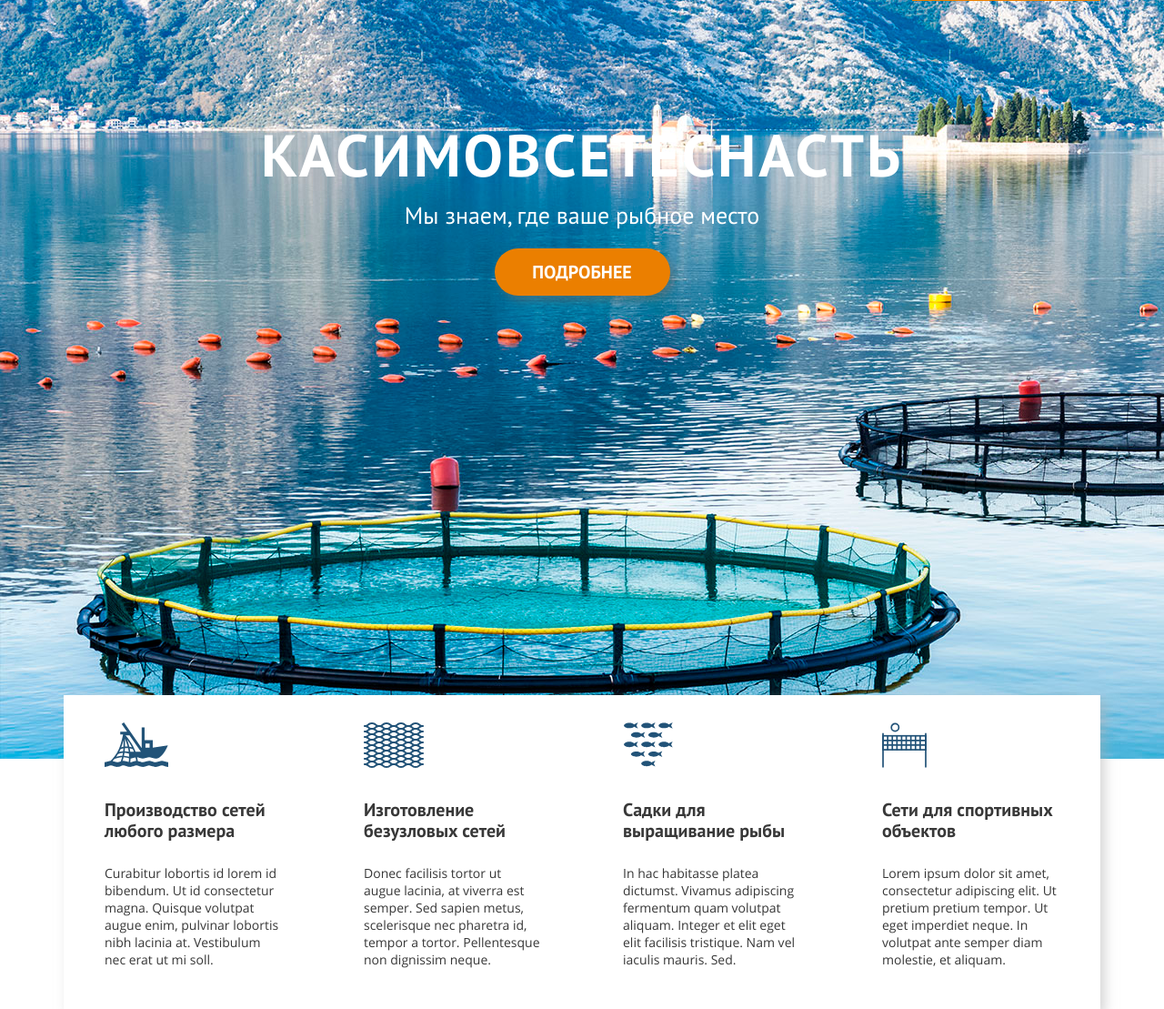
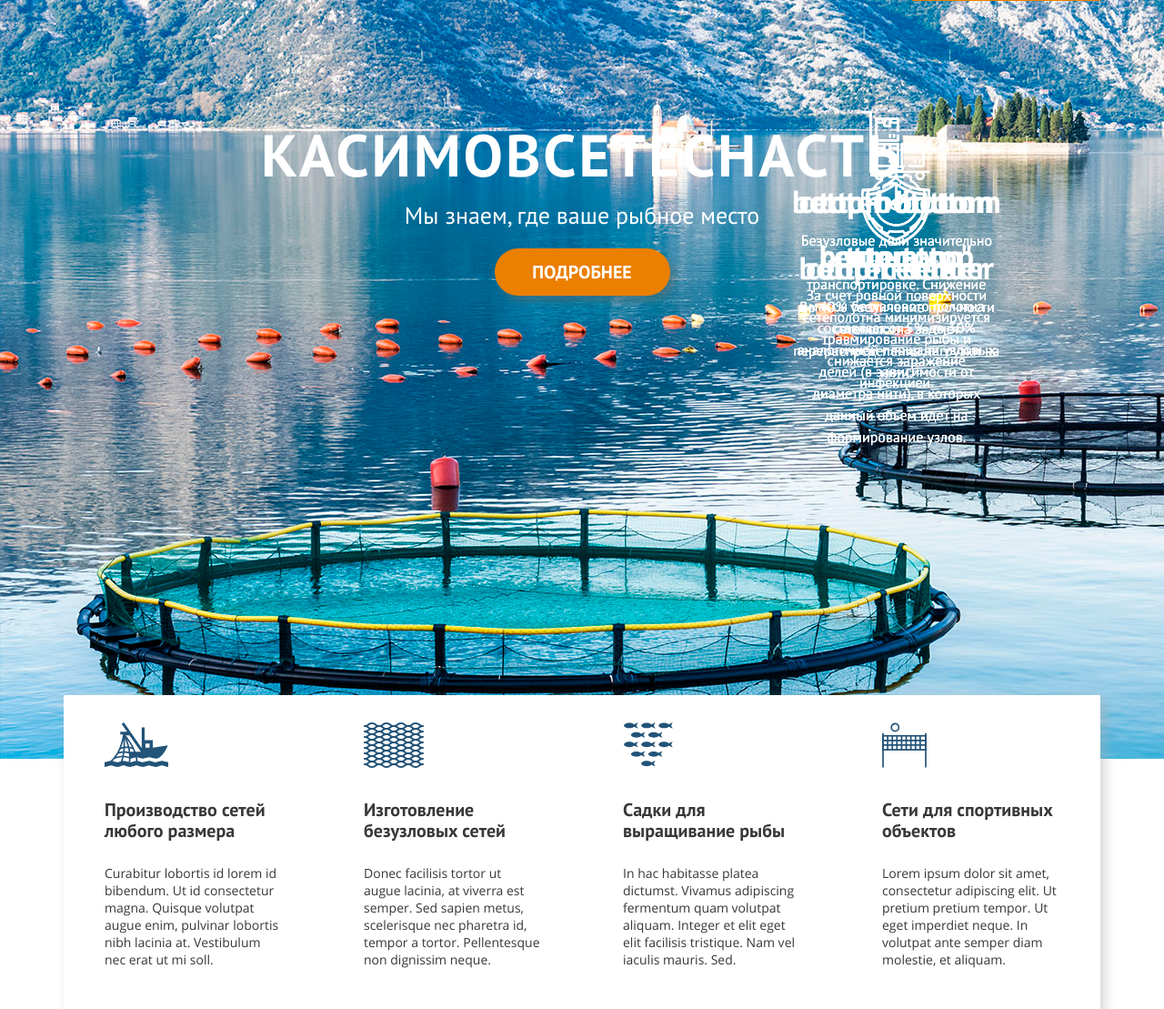
Before and after one commit to solovjevrv/kasimov-wp, a PHP site: page / in a window 1280 px wide. Shown: the part 85-1194 px from the top of the page at 91% size. Run offline with PHP 8.4, Linux system fonts and the light colour scheme.

Commit message:
wip Анимация  в parallax

```diff
--- a/css/main.css
+++ b/css/main.css
@@ -737,7 +737,10 @@ iframe {
 .parallax .parallax-container .text {
   padding-right: 70px;
   text-align: center;
-  padding-top: 18%;
+  opacity: 0;
+  position: fixed;
+  top: 50%;
+  transform: translateY(-50%) !important;
 }
 
 .parallax .parallax-container .text h3 {
--- a/index.html
+++ b/index.html
@@ -7,6 +7,7 @@
   <title>Касимовсетеснасть</title>
   <meta name="viewport" content="width=device-width, initial-scale=1">
   <link rel="stylesheet" type="text/css" media="screen" href="css/bootstrap.min.css">
+  <link rel="stylesheet" href="https://unpkg.com/aos@next/dist/aos.css" />
   <link rel="stylesheet" type="text/css" media="screen" href="css/fonts.css">
   <link rel="stylesheet" type="text/css" media="screen" href="css/main.css">
 
@@ -153,9 +154,9 @@
   <!-- < ---------- PARALLAX ---------- > -->
   <section class="parallax">
 
-    <div class="parallax-container" data-parallax="scroll" data-image-src="img/parallax/parallax-1-min.png"
+    <!-- <div class="parallax-container" data-parallax="scroll" data-image-src="img/parallax/parallax-1-min.png"
       data-speed="0" data-z-index="0">
-      <div class="text col-3 offset-8">
+      <div class="text col-3 offset-8" data-aos="fade-up" data-aos-anchor-placement="top-bottom" data-aos-easing="ease-in-out">
         <img src="img/icons/weight.png" alt="">
         <h3>Меньший вес</h3>
         <p>Безузловые дели значительно компактнее при транспортировке. Снижение массы безузлового полотна составляет от
@@ -165,7 +166,7 @@
     </div>
     <div class="parallax-container" data-parallax="scroll" data-image-src="img/parallax/parallax-2-min.png"
       data-speed="0" data-z-index="0">
-      <div class="text col-3 offset-8">
+      <div class="text col-3 offset-8" data-aos="fade-up" data-aos-anchor-placement="top-center" data-aos-easing="ease-in-out">
         <img src="img/icons/prochnost.png" alt="">
         <h3>Прочность</h3>
         <p>До 40% увеличение прочности сетеполотна за счет перераспределения нагрузки на нити.</p>
@@ -173,9 +174,90 @@
     </div>
     <div class="parallax-container" data-parallax="scroll" data-image-src="img/parallax/parallax-3-min.png"
       data-speed="0" data-z-index="0">
-      <div class="text col-3 offset-8">
+      <div class="text col-3 offset-8" data-aos="fade-up" data-aos-anchor-placement="top-top" data-aos-easing="ease-in-out">
         <img src="img/icons/efficiency.png" alt="">
         <h3>Эффективность</h3>
+        <p>За счет ровной поверхности сетеполотна минимизируется травмирование рыбы и снижается заражение инфекцией.
+        </p>
+      </div>
+    </div> -->
+    <div class="parallax-container" data-parallax="scroll" data-image-src="img/parallax/parallax-1-min.png"
+      data-speed="0" data-z-index="0">
+      <div class="text col-3 offset-8" data-aos="fade-up" data-aos-anchor-placement="top-bottom" data-aos-easing="ease-in-out">
+        <img src="img/icons/weight.png" alt="">
+        <h3>top-bottom</h3>
+        <p>Безузловые дели значительно компактнее при транспортировке. Снижение массы безузлового полотна составляет от
+          5% до 30% аналогичной площади узловых делей (в зависимости от диаметра нити), в которых данный объем идет на
+          формирование узлов.</p>
+      </div>
+    </div>
+    <div class="parallax-container" data-parallax="scroll" data-image-src="img/parallax/parallax-2-min.png"
+      data-speed="0" data-z-index="0">
+      <div class="text col-3 offset-8" data-aos="fade-up" data-aos-anchor-placement="top-center" data-aos-easing="ease-in-out">
+        <img src="img/icons/prochnost.png" alt="">
+        <h3>top-center</h3>
+        <p>До 40% увеличение прочности сетеполотна за счет перераспределения нагрузки на нити.</p>
+      </div>
+    </div>
+    <div class="parallax-container" data-parallax="scroll" data-image-src="img/parallax/parallax-3-min.png"
+      data-speed="0" data-z-index="0">
+      <div class="text col-3 offset-8" data-aos="fade-up" data-aos-anchor-placement="top-top" data-aos-easing="ease-in-out">
+        <img src="img/icons/efficiency.png" alt="">
+        <h3>top-top</h3>
+        <p>За счет ровной поверхности сетеполотна минимизируется травмирование рыбы и снижается заражение инфекцией.
+        </p>
+      </div>
+    </div>
+    <div class="parallax-container" data-parallax="scroll" data-image-src="img/parallax/parallax-1-min.png"
+      data-speed="0" data-z-index="0">
+      <div class="text col-3 offset-8" data-aos="fade-up" data-aos-anchor-placement="center-bottom" data-aos-easing="ease-in-out">
+        <img src="img/icons/weight.png" alt="">
+        <h3>center-bottom</h3>
+        <p>Безузловые дели значительно компактнее при транспортировке. Снижение массы безузлового полотна составляет от
+          5% до 30% аналогичной площади узловых делей (в зависимости от диаметра нити), в которых данный объем идет на
+          формирование узлов.</p>
+      </div>
+    </div>
+    <div class="parallax-container" data-parallax="scroll" data-image-src="img/parallax/parallax-2-min.png"
+      data-speed="0" data-z-index="0">
+      <div class="text col-3 offset-8" data-aos="fade-up" data-aos-anchor-placement="center-center" data-aos-easing="ease-in-out">
+        <img src="img/icons/prochnost.png" alt="">
+        <h3>center-center</h3>
+        <p>До 40% увеличение прочности сетеполотна за счет перераспределения нагрузки на нити.</p>
+      </div>
+    </div>
+    <div class="parallax-container" data-parallax="scroll" data-image-src="img/parallax/parallax-3-min.png"
+      data-speed="0" data-z-index="0">
+      <div class="text col-3 offset-8" data-aos="fade-up" data-aos-anchor-placement="center-top" data-aos-easing="ease-in-out">
+        <img src="img/icons/efficiency.png" alt="">
+        <h3>center-top"</h3>
+        <p>За счет ровной поверхности сетеполотна минимизируется травмирование рыбы и снижается заражение инфекцией.
+        </p>
+      </div>
+    </div>
+    <div class="parallax-container" data-parallax="scroll" data-image-src="img/parallax/parallax-1-min.png"
+      data-speed="0" data-z-index="0">
+      <div class="text col-3 offset-8" data-aos="fade-up" data-aos-anchor-placement="bottom-bottom" data-aos-easing="ease-in-out">
+        <img src="img/icons/weight.png" alt="">
+        <h3>bottom-bottom</h3>
+        <p>Безузловые дели значительно компактнее при транспортировке. Снижение массы безузлового полотна составляет от
+          5% до 30% аналогичной площади узловых делей (в зависимости от диаметра нити), в которых данный объем идет на
+          формирование узлов.</p>
+      </div>
+    </div>
+    <div class="parallax-container" data-parallax="scroll" data-image-src="img/parallax/parallax-2-min.png"
+      data-speed="0" data-z-index="0">
+      <div class="text col-3 offset-8" data-aos="fade-up" data-aos-anchor-placement="bottom-center" data-aos-easing="ease-in-out">
+        <img src="img/icons/prochnost.png" alt="">
+        <h3>bottom-center</h3>
+        <p>До 40% увеличение прочности сетеполотна за счет перераспределения нагрузки на нити.</p>
+      </div>
+    </div>
+    <div class="parallax-container" data-parallax="scroll" data-image-src="img/parallax/parallax-3-min.png"
+      data-speed="0" data-z-index="0">
+      <div class="text col-3 offset-8" data-aos="fade-up" data-aos-anchor-placement="bottom-top" data-aos-easing="ease-in-out">
+        <img src="img/icons/efficiency.png" alt="">
+        <h3>bottom-top</h3>
         <p>За счет ровной поверхности сетеполотна минимизируется травмирование рыбы и снижается заражение инфекцией.
         </p>
       </div>
@@ -509,8 +591,7 @@
 
   <script src="js/jquery.min.js"></script>
   <script src="js/jquery.sticky-kit.min.js"></script>
-  <!-- <script src="https://cdnjs.cloudflare.com/ajax/libs/parallax/3.1.0/parallax.min.js"></script> -->
-  <!-- <script src="https://cdn.jsdelivr.net/parallax.js/1.4.2/parallax.min.js"></script> -->
+  <script src="https://unpkg.com/aos@next/dist/aos.js"></script>
   <script src="js/parallax.min.js"></script>
   <script src="js/main.js"></script>
 </body>
--- a/js/main.js
+++ b/js/main.js
@@ -1,4 +1,21 @@
 $(document).ready(function () {
+
+  // Инициализация плагина Анимации
+  AOS.init({
+    mirror: true
+  });
+
+  document.addEventListener('aos:in', ({ detail }) => {
+    console.log('animated in', detail);
+  });
+
+  document.addEventListener('aos:out', ({ detail }) => {
+    console.log('animated out', detail);
+  });
+
+  // PARALLAX
+  //$(".text").stick_in_parent();
+
 
   $(".hero-button").click(function () {
     if ($(".hero-button").hasClass('active')) {
@@ -96,10 +113,9 @@ $(document).ready(function () {
     $(".step-4 .line").css("background", "#225378");
   });
 
-  // PARALLAX
-  $("#sidebar").stick_in_parent();
 });
 
+// Действия при ресайзе страницы
 $(window).on("resize", (function(_this) {
   return function(e) {
     return $(document.body).trigger("sticky_kit:recalc");
```
